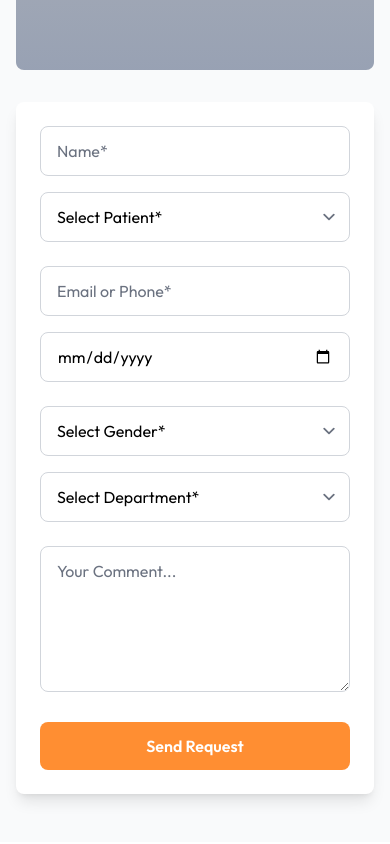
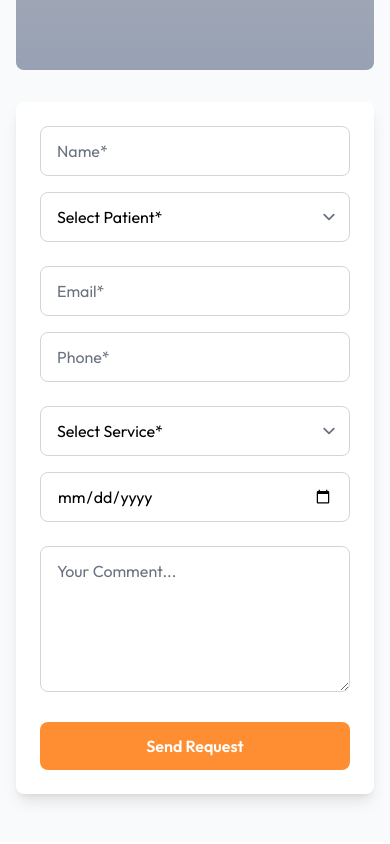
Before and after one commit to Richey24/insite-health, a React (Vite) app: page /contact in a window 390 px wide. Shown: the part 2222-3066 px from the top of the page. Built offline with nearby package versions, Linux system fonts and the light colour scheme; grey boxes are pictures that could not be loaded.

Commit message:
fix: correct API base URL, add phone/service fields to appointment form

```diff
--- a/src/pages/ContactPage.jsx
+++ b/src/pages/ContactPage.jsx
@@ -201,7 +201,7 @@ const ContactPage = () => {
                     <div>
                       <input
                         type="email"
-                        placeholder="Email or Phone*"
+                        placeholder="Email*"
                         className="w-full px-4 py-3 border border-gray-300 rounded-lg focus:ring-2 focus:ring-insite-blue focus:border-transparent transition-all duration-200"
                         {...registerAppointment('email')}
                       />
@@ -212,11 +212,14 @@ const ContactPage = () => {
 
                     <div>
                       <input
-                        type="date"
+                        type="tel"
+                        placeholder="Phone*"
                         className="w-full px-4 py-3 border border-gray-300 rounded-lg focus:ring-2 focus:ring-insite-blue focus:border-transparent transition-all duration-200"
-                        min={today}
-                        {...registerAppointment('preferredDate')}
+                        {...registerAppointment('phone')}
                       />
+                      {appointmentErrors.phone && (
+                        <p className="text-red-500 text-sm mt-1">{appointmentErrors.phone.message}</p>
+                      )}
                     </div>
                   </div>
 
@@ -224,26 +227,27 @@ const ContactPage = () => {
                     <div>
                       <select
                         className="w-full px-4 py-3 border border-gray-300 rounded-lg focus:ring-2 focus:ring-insite-blue focus:border-transparent transition-all duration-200"
-                        {...registerAppointment('gender')}
+                        {...registerAppointment('appointmentType')}
                       >
-                        <option value="">Select Gender*</option>
-                        <option value="female">Female</option>
-                        <option value="male">Male</option>
-                        <option value="other">Other</option>
+                        <option value="">Select Service*</option>
+                        <option value="Asset Tracking">Asset Tracking</option>
+                        <option value="Site Monitoring">Site Monitoring</option>
+                        <option value="Capital Planning">Capital Planning</option>
+                        <option value="Mobile Security">Mobile Security</option>
+                        <option value="Pilot Consultation">Pilot Consultation</option>
                       </select>
+                      {appointmentErrors.appointmentType && (
+                        <p className="text-red-500 text-sm mt-1">{appointmentErrors.appointmentType.message}</p>
+                      )}
                     </div>
 
                     <div>
-                      <select
+                      <input
+                        type="date"
                         className="w-full px-4 py-3 border border-gray-300 rounded-lg focus:ring-2 focus:ring-insite-blue focus:border-transparent transition-all duration-200"
-                        {...registerAppointment('department')}
-                      >
-                        <option value="">Select Department*</option>
-                        <option value="diagnosis">Diagnosis</option>
-                        <option value="neurology">Neurology</option>
-                        <option value="pregnancy">Pregnancy</option>
-                        <option value="cardiology">Cardiology</option>
-                      </select>
+                        min={today}
+                        {...registerAppointment('preferredDate')}
+                      />
                     </div>
                   </div>
 
--- a/src/utils/api.js
+++ b/src/utils/api.js
@@ -1,10 +1,10 @@
 // API utility functions for REST API endpoints
 
-const API_BASE_URL = import.meta.env.VITE_API_BASE_URL || 'https://api.insitehealthsystem.com';
+const API_BASE_URL = import.meta.env.VITE_API_BASE_URL || 'http://localhost:4000';
 
 // Generic API request function
 async function apiRequest(endpoint, options = {}) {
-  const url = `${API_BASE_URL}${endpoint}`;
+  const url = `${API_BASE_URL}/api${endpoint}`;
   const config = {
     headers: {
       'Content-Type': 'application/json',
@@ -13,22 +13,14 @@ async function apiRequest(endpoint, options = {}) {
     ...options,
   };
 
-  try {
-    const response = await fetch(url, config);
+  const response = await fetch(url, config);
+  const data = await response.json();
 
-    if (!response.ok) {
-      throw new Error(`HTTP error! status: ${response.status}`);
-    }
+  if (!response.ok) {
+    throw new Error(data.error || `Request failed with status ${response.status}`);
+  }
 
-    const data = await response.json();
-    return { success: true, data };
-  } catch (error) {
-    console.error('API request failed:', error);
-    return {
-      success: false,
-      error: error.message || 'An error occurred while processing your request'
-    };
-  }
+  return data;
 }
 
 // Submit appointment form
--- a/src/utils/formValidation.js
+++ b/src/utils/formValidation.js
@@ -17,11 +17,9 @@ export const appointmentSchema = yup.object({
   organization: yup
     .string(),
   patientType: yup
-    .string()
-    .required('Please select patient type'),
+    .string(),
   gender: yup
-    .string()
-    .required('Please select gender'),
+    .string(),
   department: yup
     .string(),
   appointmentType: yup
```
